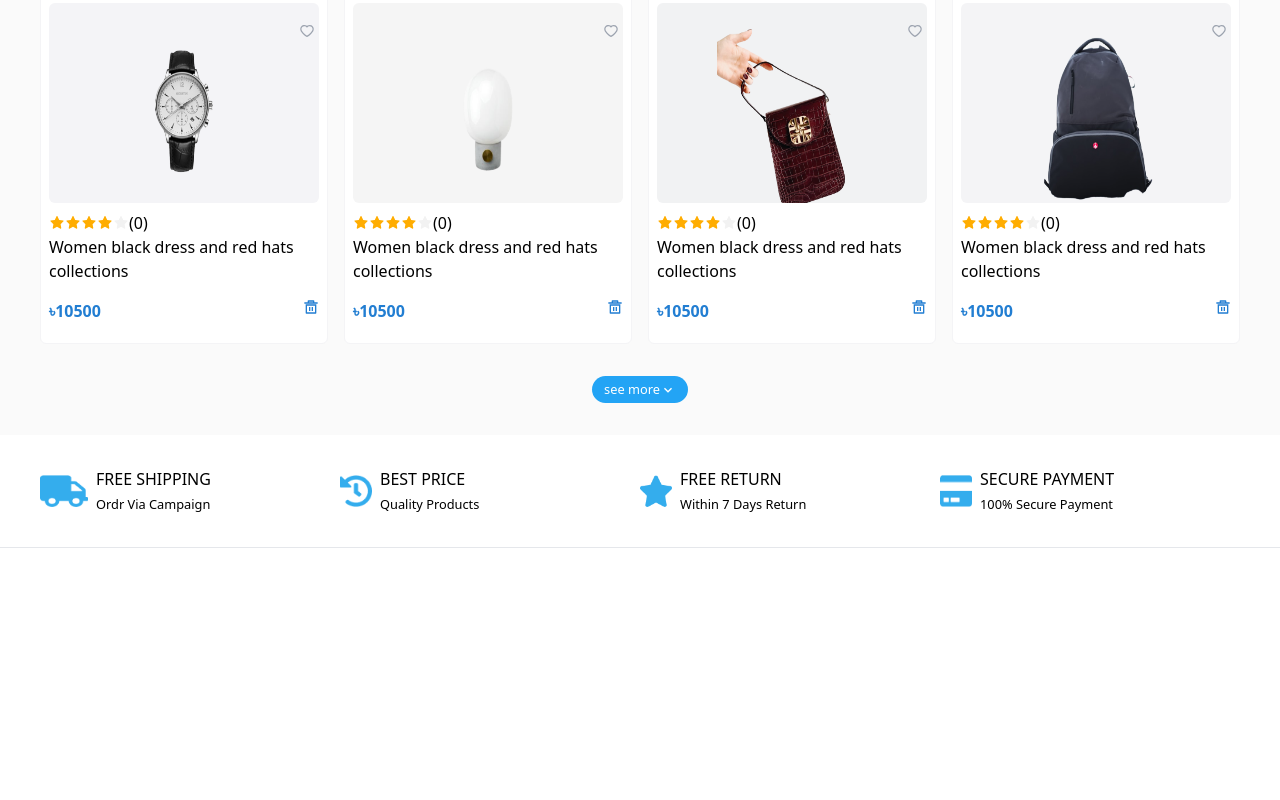
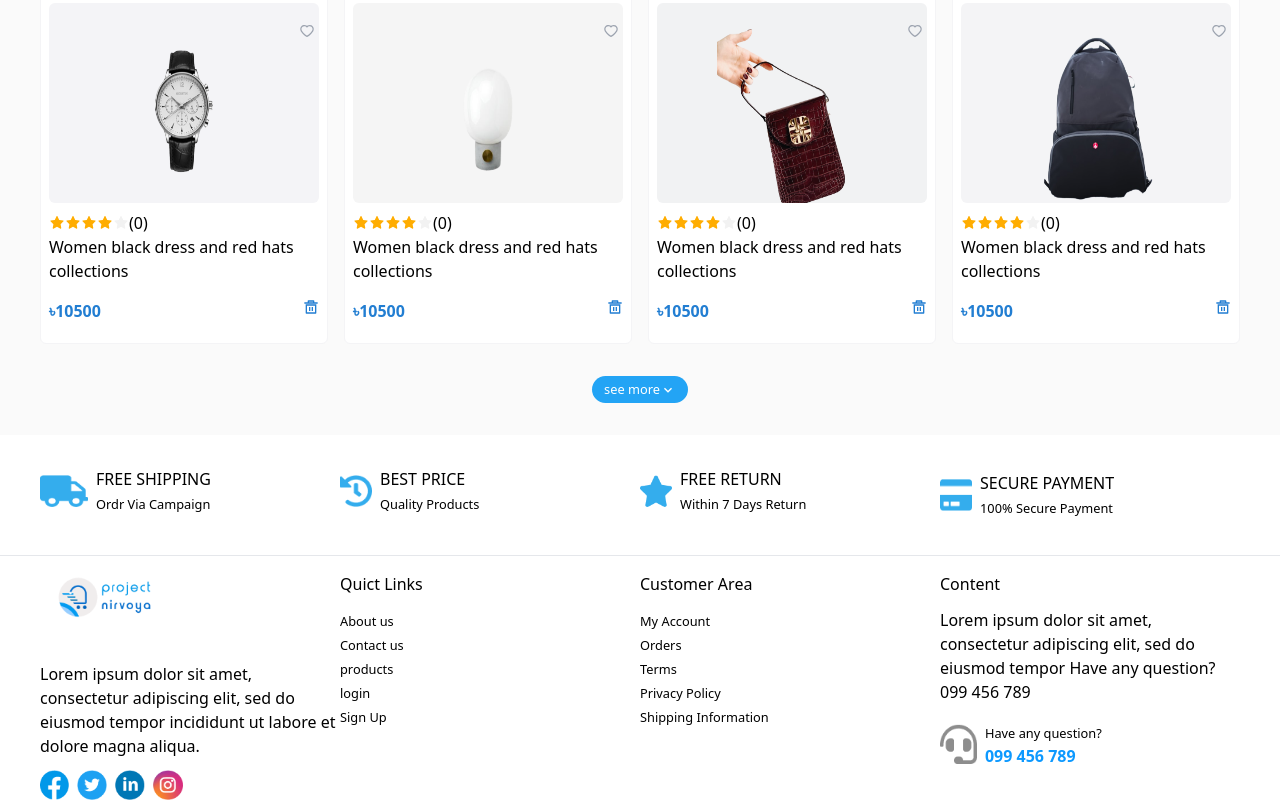
Before and after one commit to mousumiaktar/oikko-dotcom-bd, a React (Create React App) app: page / in a window 1280 px wide. Shown: the part 2480-3280 px from the top of the page. Before the commit the page ends 3028 px from the top, so only its background shows below. Built offline with nearby package versions, Linux system fonts and the light colour scheme.

Commit message:
footer section two added

```diff
--- a/src/components/share/footer/Footer.js
+++ b/src/components/share/footer/Footer.js
@@ -1,10 +1,12 @@
 import React from 'react';
 import SectionOne from './SectionOne';
+import SectionTwo from './SectionTwo';
 
 const Footer = () => {
     return (
         <div>
           <SectionOne />
+          <SectionTwo />
         </div>
     );
 };
--- a/src/components/share/footer/SectionOne.js
+++ b/src/components/share/footer/SectionOne.js
@@ -9,22 +9,22 @@ const SectionOne = () => {
     return (
         <>
             <Container>
-                <div className='grid grid-cols-4 py-8'>
-                    <div className='flex items-center gap-2'>
+                <div className='grid lg:grid-cols-4 md:grid-cols-2 py-8'>
+                    <div className='flex items-center gap-2 mb-2'>
                         <img className='w-12 h-8' src={car} alt="" />
                         <div>
                             <p>FREE SHIPPING</p>
                             <small>Ordr Via Campaign</small>
                         </div>
                     </div>
-                    <div className='flex items-center gap-2'>
+                    <div className='flex items-center gap-2 mb-2'>
                         <img className='w-8 h-8' src={clock} alt="" />
                         <div>
                             <p>BEST PRICE</p>
                             <small>Quality Products</small>
                         </div>
                     </div>
-                    <div className='flex items-center gap-2'>
+                    <div className='flex items-center gap-2 mb-2'>
                         <img className='w-8 h-8' src={start} alt="" />
                         <div>
                             <p>FREE RETURN</p>
--- /dev/null
+++ b/src/components/share/footer/SectionTwo.js
@@ -0,0 +1,63 @@
+import React from 'react';
+import logo from "../../../images/footerimg/logo.png"
+import facebook from "../../../images/footerimg/facebook.png"
+import twiter from "../../../images/footerimg/Tw.png"
+import linkedin from "../../../images/footerimg/Ld.png"
+import insta from "../../../images/footerimg/insta.png"
+import headph from "../../../images/footerimg/headph.png"
+import Container from '../../pages/Container';
+
+const SectionTwo = () => {
+    return (
+        <Container>
+            <div className='grid lg:grid-cols-4 md:grid-cols-2 mt-4'>
+                <div>
+                    <img className='h-[130px] mt-[-40px]' src={logo} alt="" />
+                    <p>Lorem ipsum dolor sit amet, consectetur adipiscing elit, sed do eiusmod tempor incididunt ut labore et dolore magna aliqua.</p>
+                    <div className='flex items-center gap-2 mt-3'>
+                        <img className='h-[30px]' src={facebook} alt="" />
+                        <img className='h-[30px]' src={twiter} alt="" />
+                        <img className='h-[30px]' src={linkedin} alt="" />
+                        <img className='h-[30px]' src={insta} alt="" />
+                    </div>
+                </div>
+                <div>
+                    <h4>Quict Links</h4>
+                    <div className='mt-3'>
+                        <p><small>About us</small></p>
+                        <p><small>Contact us</small></p>
+                        <p><small>products</small></p>
+                        <p><small>login</small></p>
+                        <p><small>Sign Up</small></p>
+                    </div>
+                </div>
+                <div>
+                    <h4>Customer Area</h4>
+                    <div className='mt-3'>
+                        <p><small>My Account</small></p>
+                        <p><small>Orders</small></p>
+                        <p><small>Terms</small></p>
+                        <p><small>Privacy Policy</small></p>
+                        <p><small>Shipping Information</small></p>
+                    </div>
+                </div>
+                <div>
+                    <h4>Content</h4>
+                    <p className='mt-3'>
+                        Lorem ipsum dolor sit amet, consectetur adipiscing elit, sed do eiusmod tempor
+                        Have any question?
+                        099 456 789</p>
+                        <div className='flex items-center gap-2 mt-4'>
+                            <img className='h-[40px]' src={headph} alt="" />
+                            <div>
+                                <small>Have any question?</small>
+                                <h5 className='font-bold text-[#0D99FF]'>099 456 789</h5>
+                            </div>
+                        </div>
+                </div>
+            </div>
+        </Container>
+    );
+};
+
+export default SectionTwo;
```
